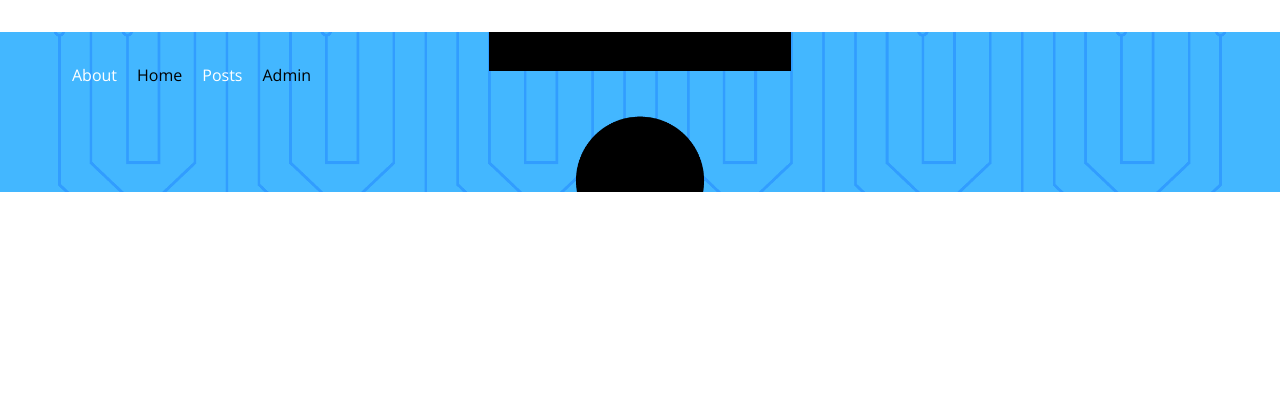
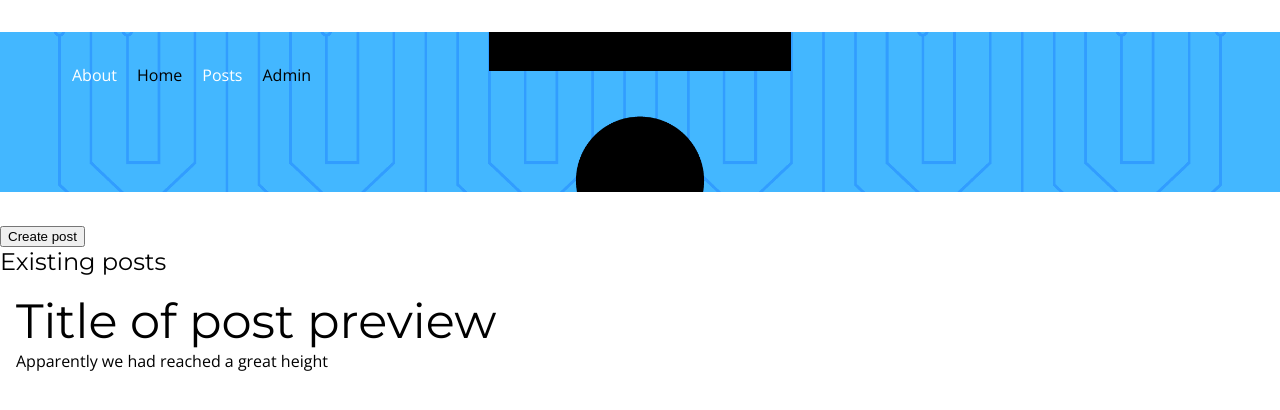
Before and after one commit to Ramonese/Blog-nuxt, a Nuxt app: page /admin in a window 1280 px wide. Shown: the top 410 px of the page. Built offline with nearby package versions, Linux system fonts and the light colour scheme.

Commit message:
add post

```diff
--- /dev/null
+++ b/components/Posts/PostList.vue
@@ -0,0 +1,14 @@
+<template>
+  <PostPreview />
+</template>
+
+<script>
+import PostPreview from "@/components/Posts/PostPreview";
+export default {
+  name: "PostList",
+  components: {
+    PostPreview
+  }
+};
+</script>
+<style scoped></style>
--- /dev/null
+++ b/components/Posts/PostPreview.vue
@@ -0,0 +1,35 @@
+<template>
+  <article>
+    <h3>{{ title }}</h3>
+    <p>{{ text }}</p>
+  </article>
+</template>
+
+<script>
+export default {
+  name: "PostPreview",
+  props: {
+    id: {
+      type: String,
+      required: true
+    },
+    title: {
+      type: String,
+      default: "Title of post preview"
+    },
+    text: {
+      type: String,
+      default: "Apparently we had reached a great height"
+    }
+  }
+};
+</script>
+
+<style scoped>
+article {
+  padding: 1em;
+}
+h3 {
+  font-size: 3rem;
+}
+</style>
--- /dev/null
+++ b/components/UI/AppButton.vue
@@ -0,0 +1,26 @@
+<template>
+  <button class="button" :class="btnStyle" v-bind="$attrs" v-on="$listeners">
+    <slot />
+  </button>
+</template>
+
+<script>
+export default {
+  name: "AppButton",
+  props: {
+    btnStyle: {
+      type: String,
+      default: ""
+    }
+  }
+};
+</script>
+
+<style>
+.button {
+  background: none;
+  color: indigo;
+  padding: 1em;
+  border: 1px solid black;
+}
+</style>
--- /dev/null
+++ b/pages/admin/index.vue
@@ -0,0 +1,20 @@
+<template>
+  <div class="admin-page">
+    <aside>
+      <button @click="$router.push('/admin/new-post')">Create post</button>
+    </aside>
+    <section class="existing-posts">
+      <h1>Existing posts</h1>
+      <PostList />
+    </section>
+  </div>
+</template>
+<script>
+import PostList from "@/components/Posts/PostList";
+export default {
+  components: {
+    PostList
+  }
+};
+</script>
+<style lang="scss" scoped></style>
--- /dev/null
+++ b/pages/admin/new-post/index.vue
@@ -0,0 +1,43 @@
+<template>
+  <div>
+    <section>
+      <h1>
+        New posts
+      </h1>
+      <form @submit.prevent="onSave">
+        <input v-model="editedPost.title" />
+        <AppButton @click="onSave">Submit</AppButton>
+        <AppButton @click="onCancel">Cancel</AppButton>
+      </form>
+    </section>
+  </div>
+</template>
+
+<script>
+import AppButton from "~/components/UI/AppButton.vue";
+export default {
+  components: {
+    AppButton
+  },
+  data() {
+    return {
+      editedPost: {
+        author: "",
+        title: "",
+        image: "",
+        content: ""
+      }
+    };
+  },
+  methods: {
+    onSave() {
+      console.log(this.editedPost.title);
+    },
+    onCancel() {
+      this.$router.push("/admin");
+    }
+  }
+};
+</script>
+
+<style lang="scss" scoped></style>
--- a/pages/index.vue
+++ b/pages/index.vue
@@ -2,34 +2,34 @@
   <div class="container">
     <section class="featured-posts">
       <PostFeatured
+        id="1"
         title="Title 1"
         text="Apparently we had reached a great
       height in the atmosphere, for the sky was a dead black, and the stars had
       ceased to twinkle. By the same illusion which lifts the horizon of the sea
       to the level of the spectator on a hillside."
-        id="1"
       />
       <PostFeatured
+        id="2"
         title="Title 2"
         text="Apparently we had reached a great
       height in the atmosphere, for the sky was a dead black."
-        id="2"
       />
       <PostFeatured
+        id="3"
         title="Title 3"
         text="Apparently we had reached a great
       height in the atmosphere, for the sky was a dead black, and the stars had
       ceased to twinkle. By the same illusion which lifts the horizon of the sea
       to the level of the spectator on a hillside."
-        id="3"
       />
       <PostFeatured
+        id="3"
         title="Title 3"
         text="Apparently we had reached a great
       height in the atmosphere, for the sky was a dead black, and the stars had
       ceased to twinkle. By the same illusion which lifts the horizon of the sea
       to the level of the spectator on a hillside."
-        id="3"
       />
     </section>
   </div>
--- a/pages/posts/index.vue
+++ b/pages/posts/index.vue
@@ -1,18 +1,32 @@
 <template>
-  <div class="posts-page layout">
+  <section class="posts-page layout">
     <h1>Posts</h1>
-  </div>
+    <div class="post-container">
+      <PostFeatured
+        id="1"
+        title="Title 1"
+        text="Apparently we had reached a great
+      height in the atmosphere, for the sky was a dead black, and the stars had
+      ceased to twinkle. By the same illusion which lifts the horizon of the sea
+      to the level of the spectator on a hillside."
+      />
+    </div>
+  </section>
 </template>
 
 <script>
-import Vue from "vue";
-
-export default Vue.extend({});
+import PostFeatured from "@/components/Posts/PostFeatured";
+export default {
+  components: {
+    PostFeatured
+  }
+};
 </script>
 
 <style scoped>
 .posts-page {
   display: flex;
+  flex-direction: column;
   justify-content: center;
   align-items: center;
 }
```
Also changed, not shown: components/UI/AppInput.vue (added), pages/admin/_postid/index.vue (added), pages/admin/auth/index.vue (added).
